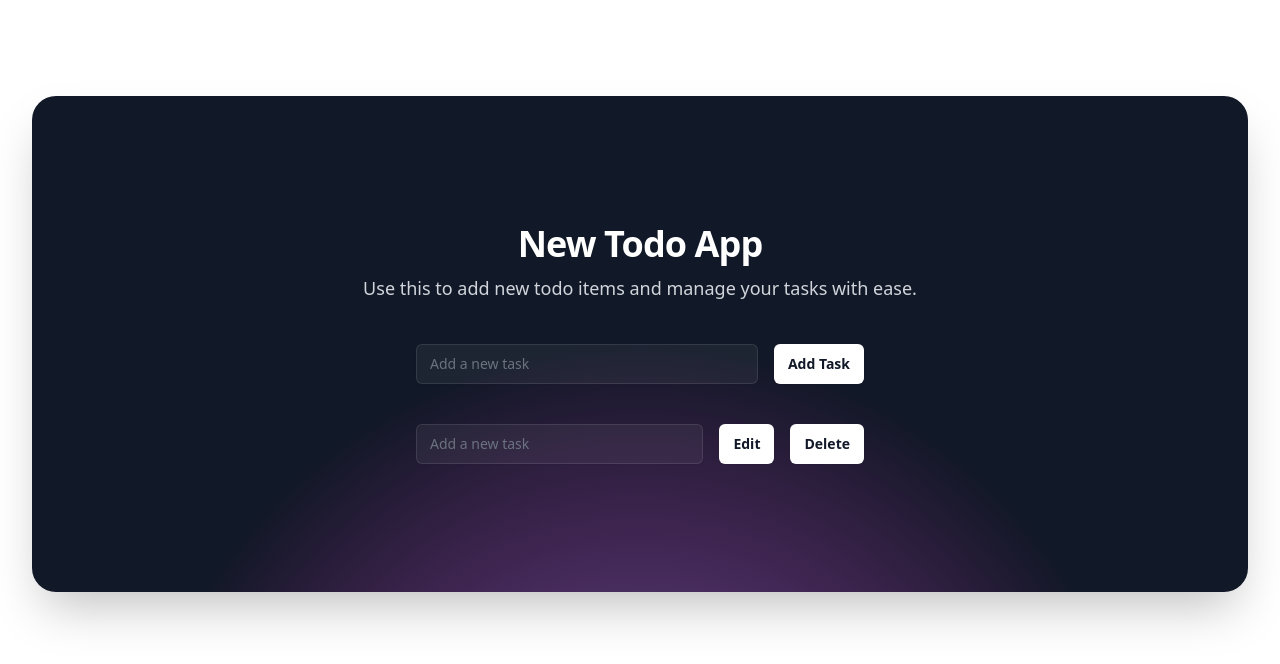
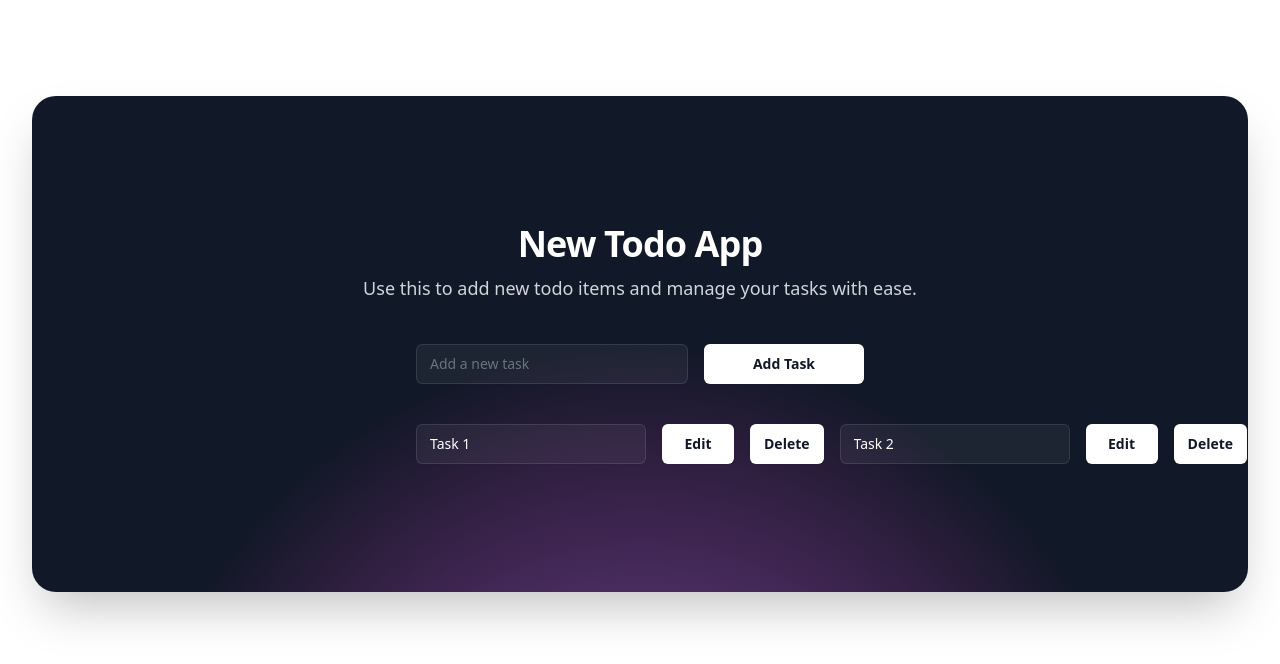
Before and after one commit to tony-sn/todo-app, a React (Vite) app: page / in a window 1280 px wide. Shown: the top 664 px of the page. Built offline with nearby package versions, Linux system fonts and the light colour scheme.

Commit message:
style: add task container

```diff
--- a/src/templates/CenteredCard.tsx
+++ b/src/templates/CenteredCard.tsx
@@ -24,7 +24,7 @@ export default function CenteredCard() {
             />
             <button
               type="submit"
-              className="flex-none rounded-md bg-white px-3.5 py-2.5 text-sm font-semibold text-gray-900 shadow-sm hover:bg-gray-100 focus-visible:outline focus-visible:outline-2 focus-visible:outline-offset-2 focus-visible:outline-white"
+              className="min-w-[10rem] flex-none rounded-md bg-white px-3.5 py-2.5 text-sm font-semibold text-gray-900 shadow-sm hover:bg-gray-100 focus-visible:outline focus-visible:outline-2 focus-visible:outline-offset-2 focus-visible:outline-white"
             >
               Add Task
             </button>
@@ -33,33 +33,58 @@ export default function CenteredCard() {
           <section
             aria-label="card container"
             className="mx-auto mt-10 flex max-w-md gap-x-4"
-            // className="bg-white bg-opacity-5 rounded-md shadow p-4 relative overflow-hidden h-full"
           >
+            <div aria-label="task 1" className="mx-auto max-w-md gap-x-4 flex">
               <label htmlFor="Edit task" className="sr-only">
-              Edit
+                Task 1
               </label>
               <input
                 id="edit-task"
                 name="edit-task"
                 type="text"
-              required
-              placeholder="Add a new task"
-              autoComplete="task"
+                readOnly
+                value="Task 1"
                 className="min-w-0 flex-auto rounded-md border-0 bg-white/5 px-3.5 py-2 text-white shadow-sm ring-1 ring-inset ring-white/10 focus:ring-2 focus:ring-inset focus:ring-white sm:text-sm sm:leading-6"
               />
               <button
                 type="submit"
-              className="flex-none rounded-md bg-white px-3.5 py-2.5 text-sm font-semibold text-gray-900 shadow-sm hover:bg-gray-100 focus-visible:outline focus-visible:outline-2 focus-visible:outline-offset-2 focus-visible:outline-white"
+                className="min-w-[4.5rem] flex-none rounded-md bg-white px-3.5 py-2.5 text-sm font-semibold text-gray-900 shadow-sm hover:bg-gray-100 focus-visible:outline focus-visible:outline-2 focus-visible:outline-offset-2 focus-visible:outline-white"
               >
                 Edit
               </button>
-
               <button
                 type="button"
-              className="flex-none rounded-md bg-white px-3.5 py-2.5 text-sm font-semibold text-gray-900 shadow-sm hover:bg-gray-100 focus-visible:outline focus-visible:outline-2 focus-visible:outline-offset-2 focus-visible:outline-white"
+                className="min-w-[4.5rem] flex-none rounded-md bg-white px-3.5 py-2.5 text-sm font-semibold text-gray-900 shadow-sm hover:bg-gray-100 focus-visible:outline focus-visible:outline-2 focus-visible:outline-offset-2 focus-visible:outline-white"
               >
                 Delete
               </button>
+            </div>
+
+            <div aria-label="task 2" className="mx-auto max-w-md gap-x-4 flex">
+              <label htmlFor="Edit task" className="sr-only">
+                Task 2
+              </label>
+              <input
+                id="edit-task"
+                name="edit-task"
+                type="text"
+                readOnly
+                value="Task 2"
+                className="min-w-0 flex-auto rounded-md border-0 bg-white/5 px-3.5 py-2 text-white shadow-sm ring-1 ring-inset ring-white/10 focus:ring-2 focus:ring-inset focus:ring-white sm:text-sm sm:leading-6"
+              />
+              <button
+                type="submit"
+                className="min-w-[4.5rem] flex-none rounded-md bg-white px-3.5 py-2.5 text-sm font-semibold text-gray-900 shadow-sm hover:bg-gray-100 focus-visible:outline focus-visible:outline-2 focus-visible:outline-offset-2 focus-visible:outline-white"
+              >
+                Edit
+              </button>
+              <button
+                type="button"
+                className="min-w-[4.5rem] flex-none rounded-md bg-white px-3.5 py-2.5 text-sm font-semibold text-gray-900 shadow-sm hover:bg-gray-100 focus-visible:outline focus-visible:outline-2 focus-visible:outline-offset-2 focus-visible:outline-white"
+              >
+                Delete
+              </button>
+            </div>
           </section>
 
           <svg
```
Lines whose indentation alone changed are shown as unchanged.
